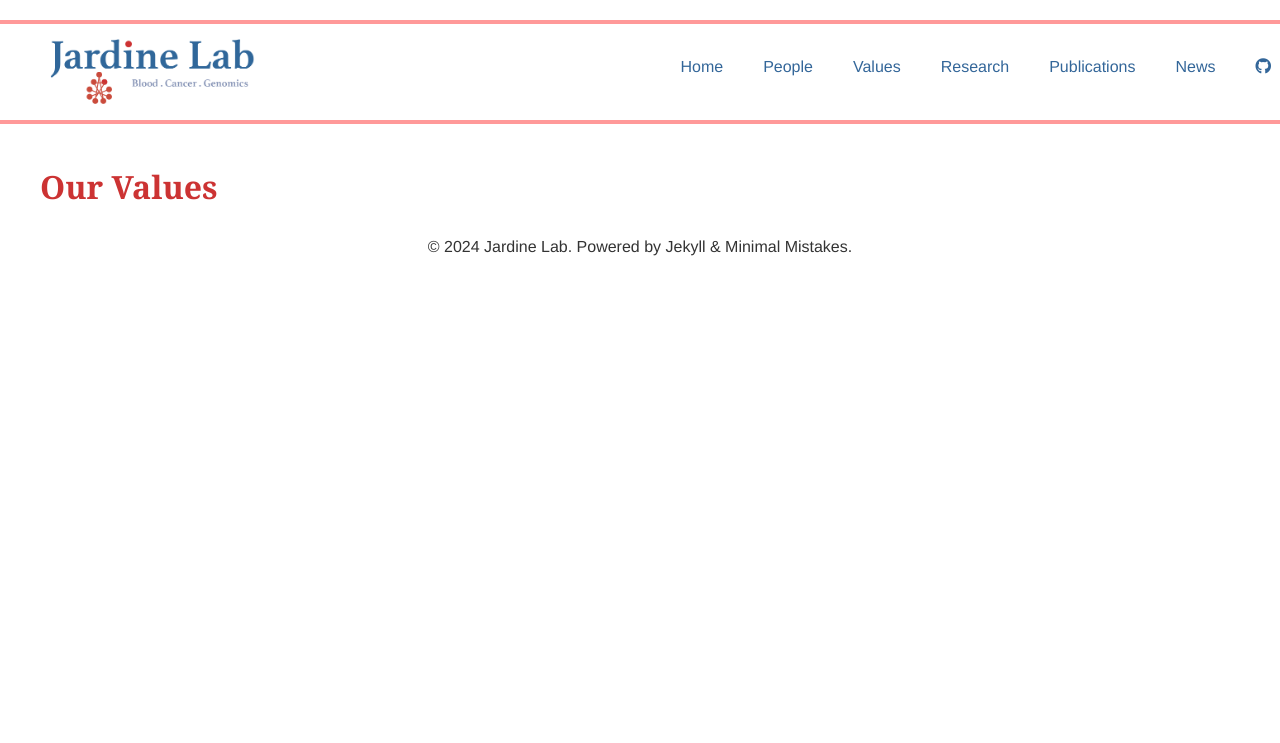
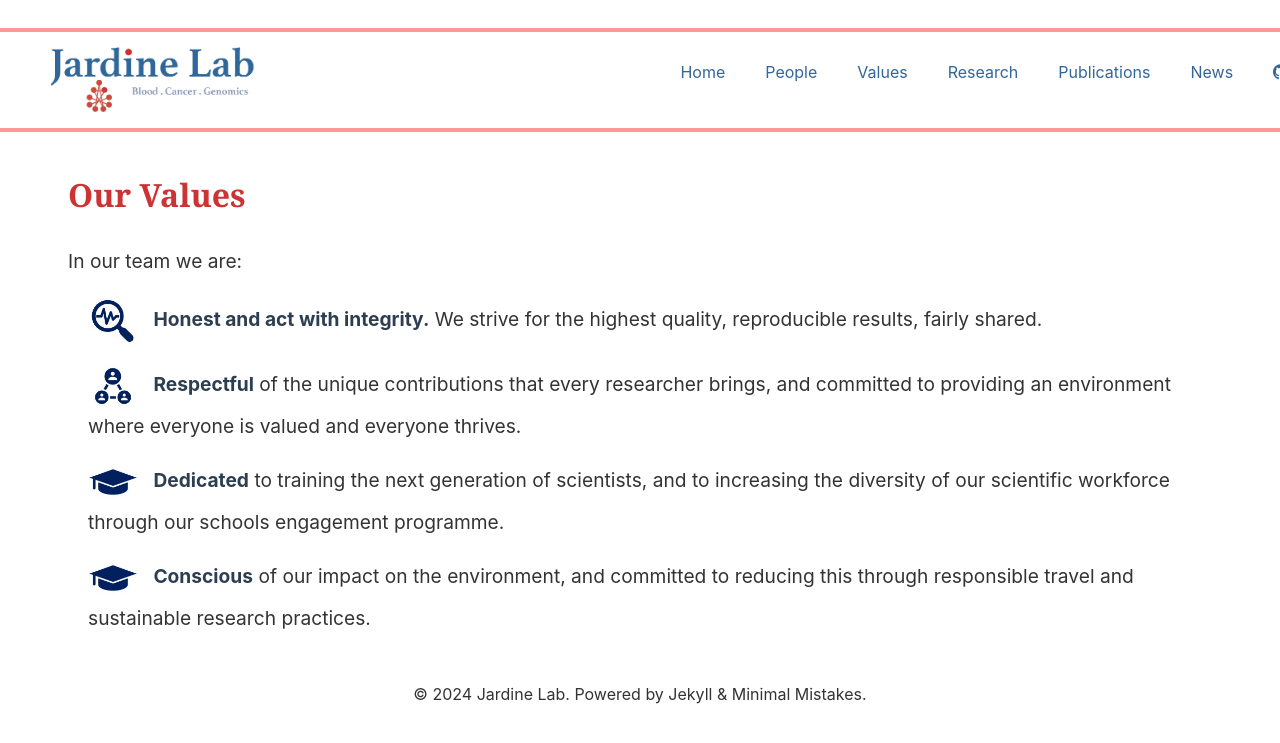
Before and after one commit to vkorak/vkorak.github.io, a Jekyll site: the page built from values.md, in a window 1280 px wide. Shown: the top 743 px of the page. Built offline with Jekyll 4.4.1, drawn with Linux system fonts in a browser that asks for light colours.

Commit message:
add values page

```diff
--- a/_includes/header.html
+++ b/_includes/header.html
@@ -2,16 +2,18 @@
 <!DOCTYPE html>
 <html lang="en">
 <head>
+
   <meta charset="UTF-8">
   <meta name="viewport" content="width=device-width, initial-scale=1.0">
   <title>Jardine Lab</title>
   <style>
 
     /* General Styles */
+
     body {
-      font-family: Poppins,-apple-system,BlinkMacSystemFont,"Segoe UI",Roboto,"Helvetica Neue",Arial,sans-serif;
-      margin: 0;
-      padding: 0;
+      font-family: Poppins,-apple-system,BlinkMacSystemFont,"Segoe UI",Roboto,"Helvetica Neue",Arial,sans-serif; /* Change to the desired font */
+      color: #333; /* You can also change the default text color */
+      padding-left: 40px;padding-right: 40px;
     }
 
     /* Welcome Section Styles */
--- a/values.md
+++ b/values.md
@@ -10,10 +10,10 @@ permalink: /values/
 <style>
 
 body {
-  font-family: 'Helvetica', sans-serif; /* Change to the desired font */
-  color: #333; /* You can also change the default text color */
-  padding-left: 40px;
-  padding-right: 40px;
+  font-family:Poppins,-apple-system,BlinkMacSystemFont,"Segoe UI",Roboto,"Helvetica Neue",Arial,sans-serif;
+  color: #333;
+  padding-left: 60px;
+  padding-right: 60px;
 }
 
 .values-page-title {
@@ -23,3 +23,62 @@ body {
   text-align: left;
   margin-bottom: 30px;
 }
+
+.values-page-intro, .values-page-outro {
+  font-size: 1.2em;
+  margin-bottom: 50px; /* Adds space between text and team blocks */
+  line-height: 1.6;
+  text-align: left; /* Optional: center the text */
+}
+
+ul {
+  line-height: 1.6;
+  margin-left: 20px;
+}
+
+ul li {
+  margin-bottom: 15px; /* Add space between the list items */
+}
+
+ul li strong {
+  color: #2c3e50; /* Optional: different color for emphasis */
+}
+
+/* Style for the small icons before each point */
+.value-icon {
+  width: 50px; /* Set the size of the icon */
+  height: 50px; /* Ensure the icon is square */
+  margin-right: 10px; /* Add space between the icon and the text */
+  vertical-align: middle; /* Align the icon with the text */
+}
+
+</style>
+
+<!-- Text before the team blocks -->
+<div class="values-page-intro">
+
+<p>In our team we are:</p>
+
+<ul>
+  <li>
+    <img src="{{ '/assets/img/values_im1.jpg' | relative_url }}" alt="Integrity Icon" class="value-icon" />
+    <strong>Honest and act with integrity.</strong> We strive for the highest quality, reproducible results, fairly shared.
+  </li>
+
+  <li>
+    <img src="{{ '/assets/img/values_im2.jpg' | relative_url }}" alt="Respect Icon" class="value-icon" />
+    <strong>Respectful</strong> of the unique contributions that every researcher brings, and committed to providing an environment where everyone is valued and everyone thrives.
+  </li>
+
+  <li>
+    <img src="{{ '/assets/img/values_im3.jpg' | relative_url }}" alt="Training Icon" class="value-icon" />
+    <strong>Dedicated</strong> to training the next generation of scientists, and to increasing the diversity of our scientific workforce through our schools engagement programme.
+  </li>
+
+  <li>
+    <img src="{{ '/assets/img/values_im3.jpg' | relative_url }}" alt="Environment Icon" class="value-icon" />
+    <strong>Conscious</strong> of our impact on the environment, and committed to reducing this through responsible travel and sustainable research practices.
+  </li>
+</ul>
+
+</div>
```
Also changed, not shown: team.md (+4 -4 lines), assets/img/values_im1.jpg (added), assets/img/values_im2.jpg (added), assets/img/values_im3.jpg (added), assets/img/values_im4.jpg (added).
